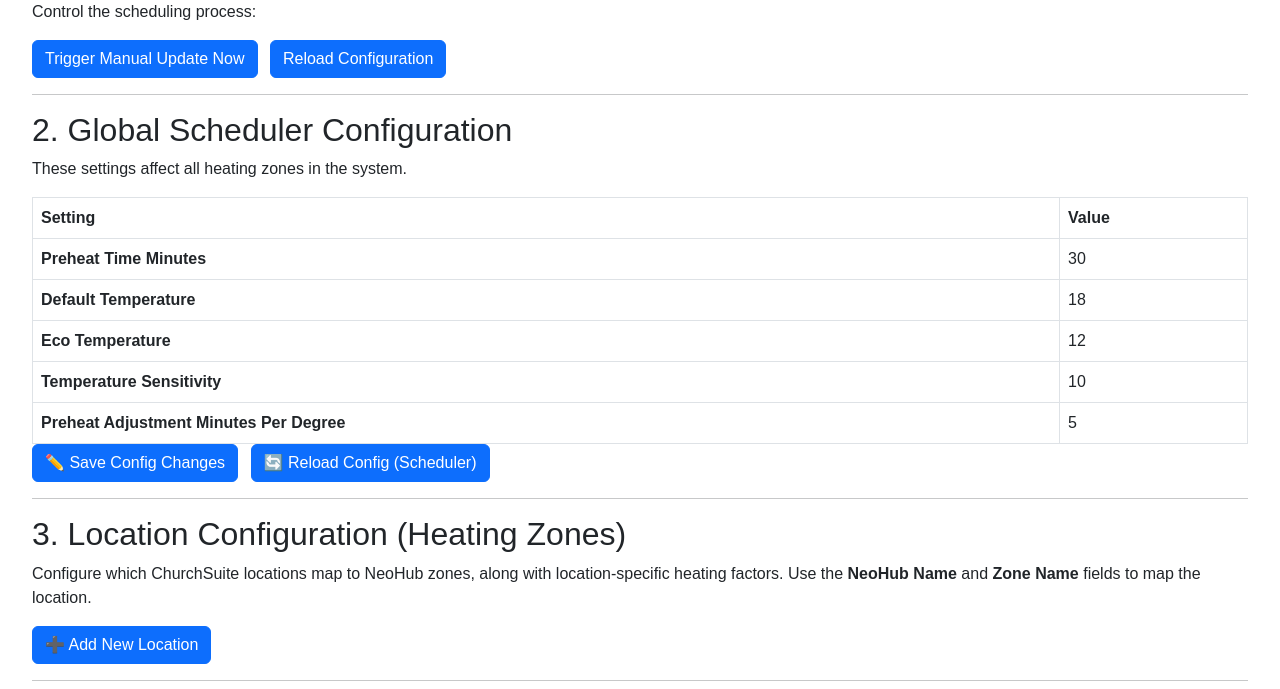
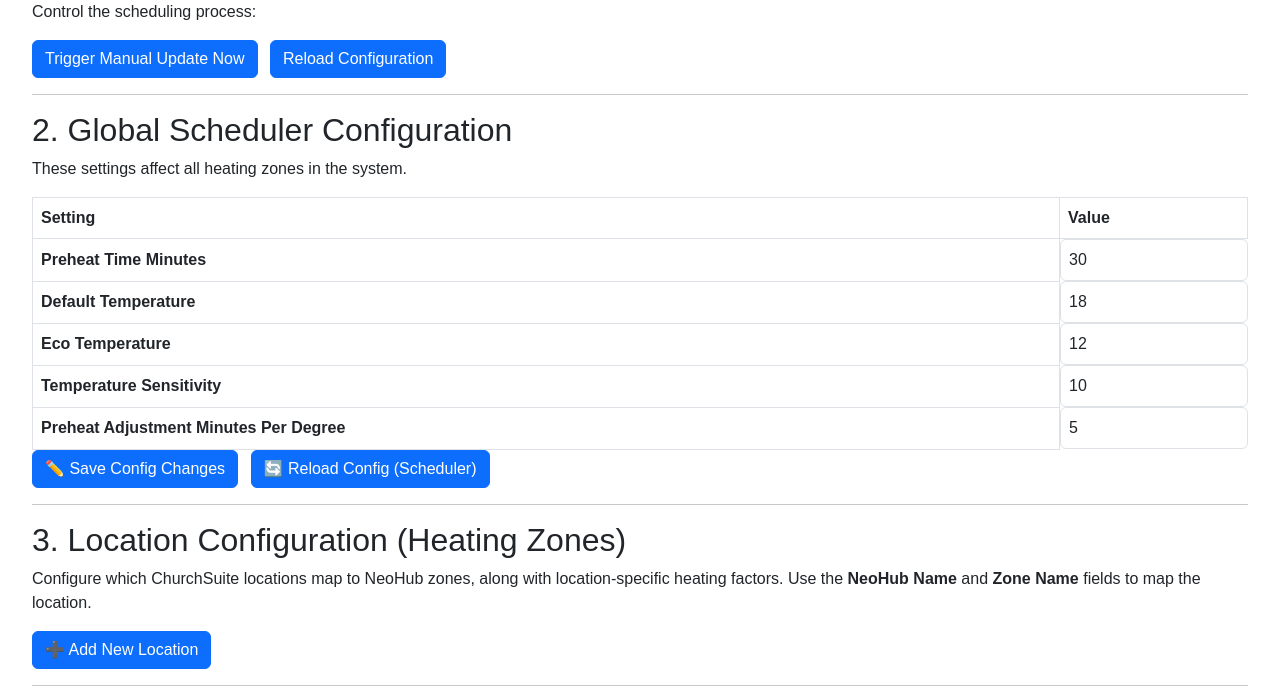
Before and after one commit to frostyflame81/churchsuite-heatmiser, a Flask app: page / in a window 1280 px wide. Shown: the part 365-1054 px from the top of the page. Run offline with Flask 3, Linux system fonts and the light colour scheme.

Commit message:
updated form entry styling

```diff
--- a/templates/dashboard.html
+++ b/templates/dashboard.html
@@ -42,12 +42,6 @@
             margin-top: 0;
             border-bottom: 1px solid var(--bs-border-color-translucent);
             padding-bottom: 10px;
-        }
-        .location-data td[contenteditable="true"] {
-            /* OLD: background-color: #fffacd; */
-            background-color: var(--bs-light); /* Use Bootstrap light color for editable highlight */
-            border: 1px dashed var(--bs-secondary); /* Use a semantic color for the border */
-            cursor: text;
         }
     </style>
 </head>
@@ -162,7 +156,7 @@
             {% for k, v in config.global_settings.items() %}
             <tr>
                 <th>{{ k | replace('_', ' ') | title }}</th>
-                <td contenteditable="true" data-key="{{ k }}">{{ v }}</td>
+                <td contenteditable="true" data-key="{{ k }}" class="form-control">{{ v }}</td>
             </tr>
             {% endfor %}
         </tbody>
@@ -183,10 +177,10 @@
         {% for key, location in config.locations.items() %}
         <div class="location-card" data-key="{{ key }}">
             <h3>{{ key | replace('_', ' ') | title }}</h3> <table class="config-table location-data">
-                <tr><th>NeoHub Name</th><td contenteditable="true" data-key="neohub">{{ location.neohub }}</td></tr>
-                <tr><th>Zone Name (CSV)</th><td contenteditable="true" data-key="zones">{{ location.zones | join(', ') }}</td></tr>
-                <tr><th>Heat Loss Factor</th><td contenteditable="true" data-key="heat_loss_factor">{{ location.heat_loss_factor }}</td></tr>
-                <tr><th>Min External Temp</th><td contenteditable="true" data-key="min_external_temp">{{ location.min_external_temp }}</td></tr>
+                <tr><th>NeoHub Name</th><td contenteditable="true" data-key="neohub" class="form-control">{{ location.neohub }}</td></tr>
+                <tr><th>Zone Name (CSV)</th><td contenteditable="true" data-key="zones" class="form-control">{{ location.zones | join(', ') }}</td></tr>
+                <tr><th>Heat Loss Factor</th><td contenteditable="true" data-key="heat_loss_factor" class="form-control">{{ location.heat_loss_factor }}</td></tr>
+                <tr><th>Min External Temp</th><td contenteditable="true" data-key="min_external_temp" class="form-control">{{ location.min_external_temp }}</td></tr>
             </table>
             <button class="btn btn-secondary me-2" onclick="removeLocation('{{ key }}')">🗑️ Remove Location</button>
         </div>
```
